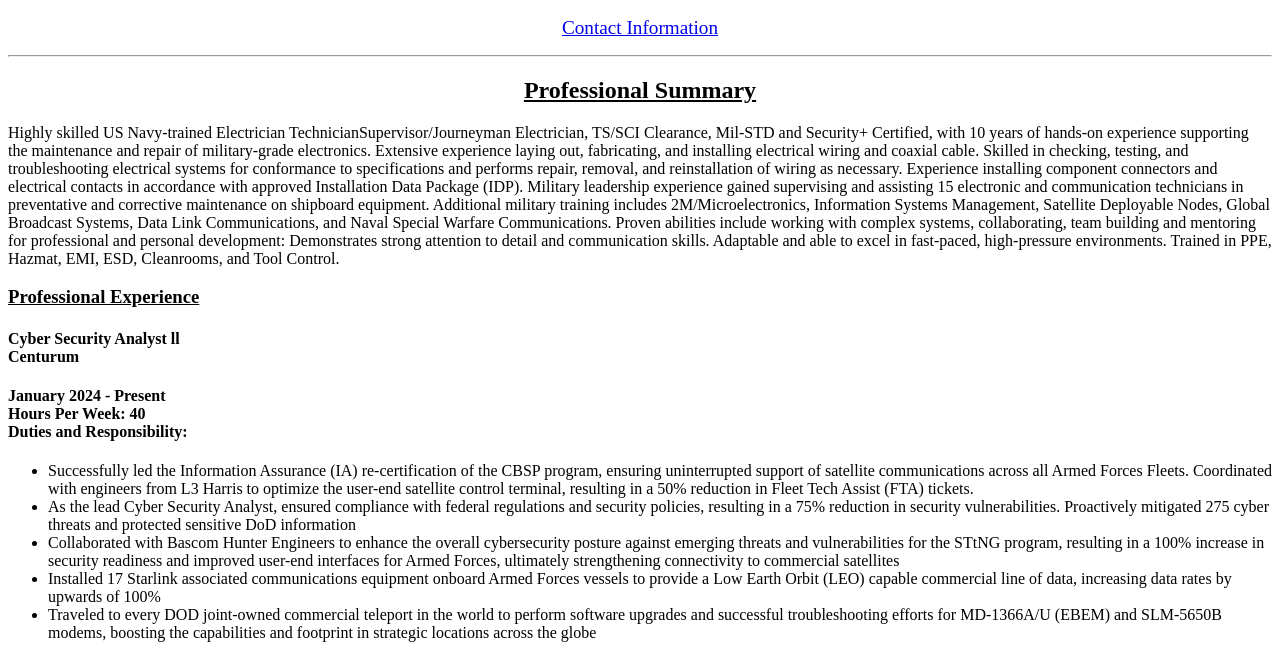
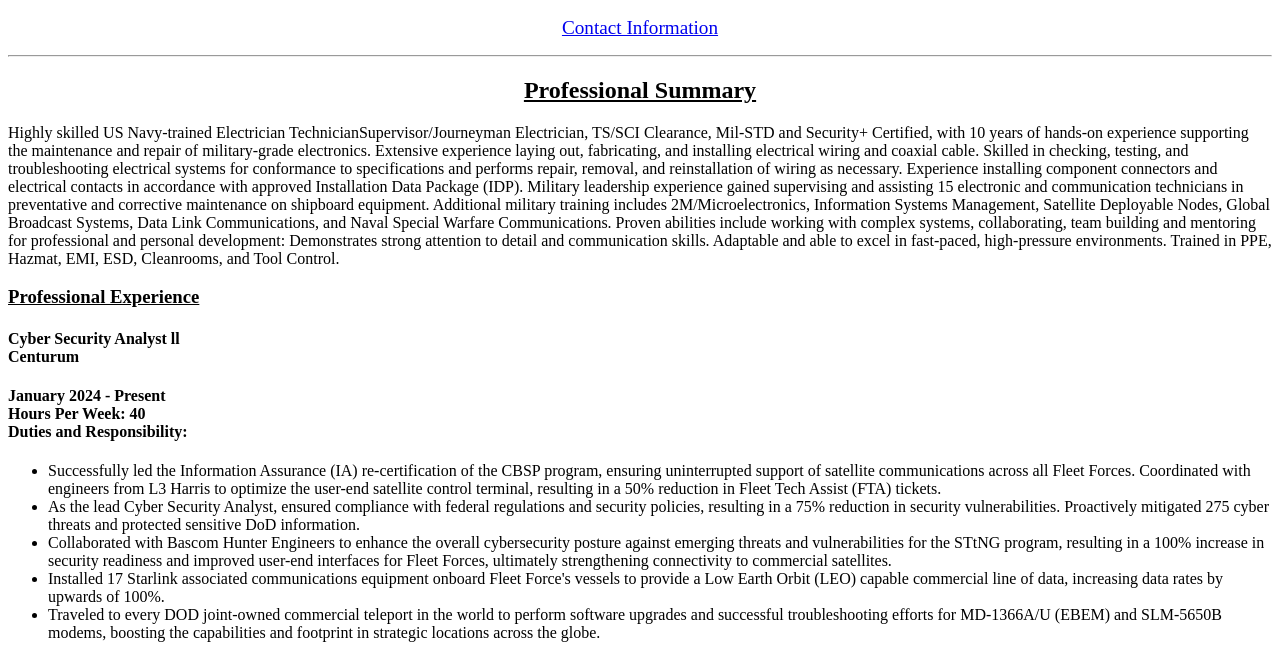
Before and after one commit to tmack-bit/MyResume, a plain HTML site: page index.html in a window 1280 px wide. Shown: the part 110-770 px from the top of the page. Drawn offline with Linux system fonts and the light colour scheme.

Commit message:
Add files via upload

```diff
--- a/index.html
+++ b/index.html
@@ -72,25 +72,19 @@
     </h4>
         <p>
             <ul>
-                <li>Successfully led the Information Assurance (IA) re-certification of the CBSP
-                    program, ensuring uninterrupted support of satellite communications across all
-                    Armed Forces Fleets. Coordinated with engineers from L3 Harris to optimize the
-                    user-end satellite control terminal, resulting in a 50% reduction in Fleet Tech Assist
-                    (FTA) tickets.</li>
-                <li>As the lead Cyber Security Analyst, ensured compliance with federal regulations
-                    and security policies, resulting in a 75% reduction in security vulnerabilities.
-                    Proactively mitigated 275 cyber threats and protected sensitive DoD information</li>
-                <li>Collaborated with Bascom Hunter Engineers to enhance the overall cybersecurity
-                    posture against emerging threats and vulnerabilities for the STtNG program,
-                    resulting in a 100% increase in security readiness and improved user-end interfaces
-                    for Armed Forces, ultimately strengthening connectivity to commercial satellites</li>
-                <li>Installed 17 Starlink associated communications equipment onboard Armed Forces
-                    vessels to provide a Low Earth Orbit (LEO) capable commercial line of data,
-                    increasing data rates by upwards of 100%</li>
-                <li>Traveled to every DOD joint-owned commercial teleport in the world to perform
-                    software upgrades and successful troubleshooting efforts for MD-1366A/U
-                    (EBEM) and SLM-5650B modems, boosting the capabilities and footprint in
-                    strategic locations across the globe</li>
+                <li>Successfully led the Information Assurance (IA) re-certification of the CBSP program, ensuring uninterrupted support of
+                    satellite communications across all Fleet Forces. Coordinated with engineers from L3 Harris to optimize the user-end
+                    satellite control terminal, resulting in a 50% reduction in Fleet Tech Assist (FTA) tickets.</li>
+                <li> As the lead Cyber Security Analyst, ensured compliance with federal regulations and security policies, resulting in a 75%
+                    reduction in security vulnerabilities. Proactively mitigated 275 cyber threats and protected sensitive DoD information.</li>
+                <li> Collaborated with Bascom Hunter Engineers to enhance the overall cybersecurity posture against emerging threats and
+                    vulnerabilities for the STtNG program, resulting in a 100% increase in security readiness and improved user-end
+                    interfaces for Fleet Forces, ultimately strengthening connectivity to commercial satellites.</li>
+                <li> Installed 17 Starlink associated communications equipment onboard Fleet Force's vessels to provide a Low Earth Orbit
+                    (LEO) capable commercial line of data, increasing data rates by upwards of 100%.</li>
+                <li>Traveled to every DOD joint-owned commercial teleport in the world to perform software upgrades and successful
+                    troubleshooting efforts for MD-1366A/U (EBEM) and SLM-5650B modems, boosting the capabilities and footprint in
+                    strategic locations across the globe.</li>
             </ul>
         </p>
 
@@ -112,22 +106,22 @@
     </h4>
         <p>
             <ul>
-                <li>Performs Technical Sustainment Support (TSS), Sustainment Engineering (SE), Modernization Support (MS), Logistic
+                <li> Performs Technical Sustainment Support (TSS), Sustainment Engineering (SE), Modernization Support (MS), Logistic
                     Support (LS), and other SATCOM Technical Support Service for the Commercial Broadband Satellite Program (CBSP):
                     AN/USC 69(V)1,2,3 surface and shore; and crypto and modems associated with the preceding systems.</li>
-                <li>Provides CBSP Program of Record (POR) activities to include, but not limited to Pre-Installation Test Check-Out
+                <li> Provides CBSP Program of Record (POR) activities to include, but not limited to Pre-Installation Test Check-Out
                     (PITCO), System Operational Verification Test (SOVT), Pre-Installation Check-Out, Engineering/Field Changes,
                     CASREP analysis (entries in Information Technology Service Management ITSM), Technical Feedback Reports (TFBR),
                     and Engineering/Technical reviews.</li>
-                <li>Provides CONUS/OCONUS on-site technical assist visits and support to troubleshoot problems, evaluate, and resolve
+                <li> Provides CONUS/OCONUS on-site technical assist visits and support to troubleshoot problems, evaluate, and resolve
                     electronic equipment issues, perform equipment testing to verify systems for full functionality, test, identify, and replace
                     failed components, and provide technical support for existing system lab assets and sites.</li>
-                <li>Conducts Pre-Installation Test and Check Out (PITCO) Support Services.</li>
-                <li>Assists with Pre-Installation Check Off (PICO) prior to installation.</li>
-                <li>Provides onsite support for software installation, and system turnover processes to include pre-installation
+                <li> Conducts Pre-Installation Test and Check Out (PITCO) Support Services.</li>
+                <li> Assists with Pre-Installation Check Off (PICO) prior to installation.</li>
+                <li> Provides onsite support for software installation, and system turnover processes to include pre-installation
                     production/assembly and testing/evaluation of systems, staging, and shipping of installation materials, on-site installation
                     and System Operational Verification Testing (SOVT), training, and operational cutover.</li>
-                <li>Provide the status of assigned tasks via both prepared and oral briefings to Senior Navy Personnel.</li>
+                <li> Provide the status of assigned tasks via both prepared and oral briefings to Senior Navy Personnel.</li>
             </ul>
         </p>
 
```
